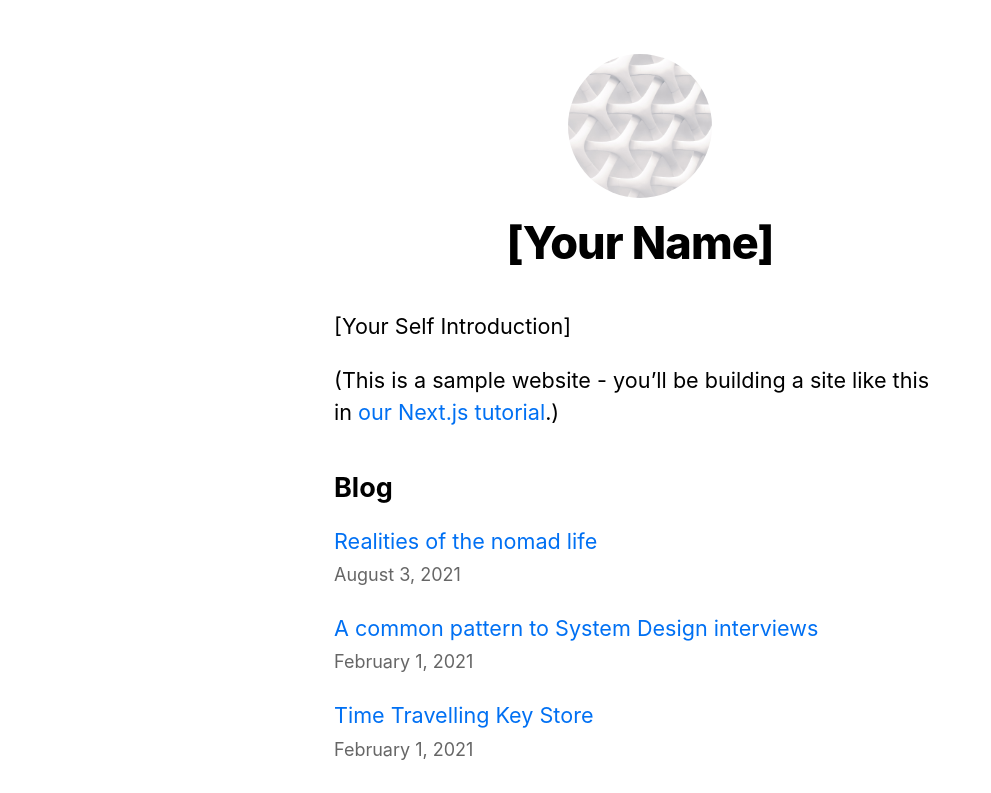
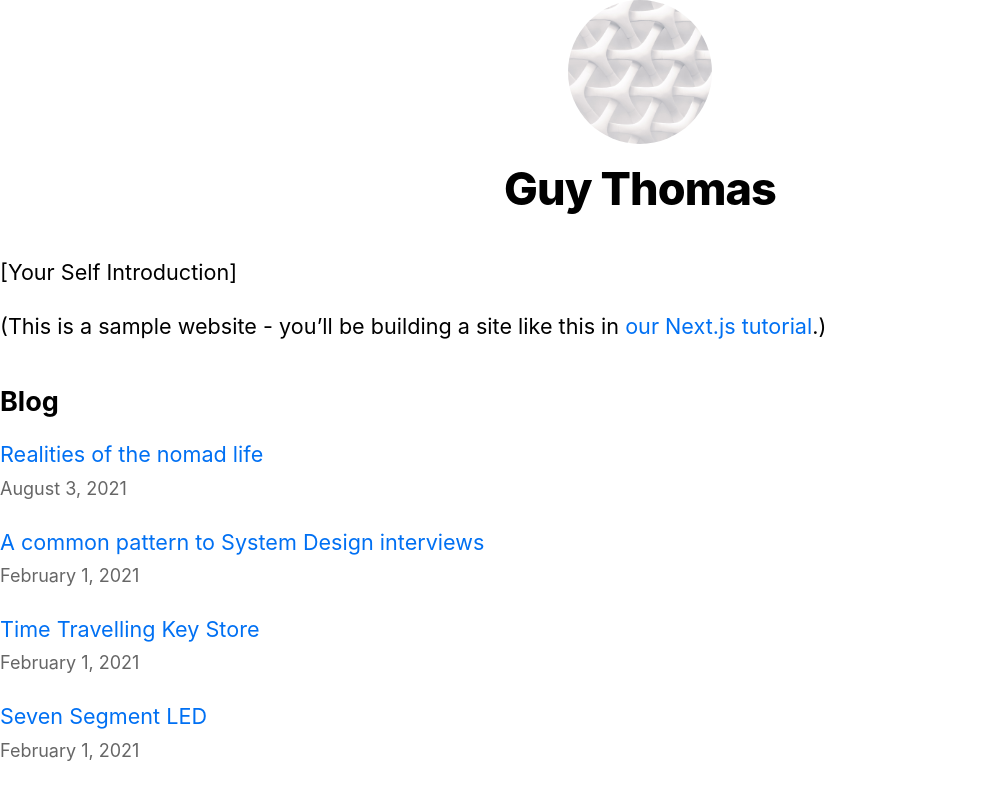
Before and after one commit to guyathomas/guythomas.me, a Next.js app: page / in a window 1280 px wide. Shown: the top 793 px of the page, without its empty margins (0-991 px from the left). Built offline with nearby package versions, Linux system fonts and the light colour scheme.

Commit message:
cleanup component props

```diff
--- a/src/components/layout.tsx
+++ b/src/components/layout.tsx
@@ -1,21 +1,19 @@
-import Head from 'next/head'
-import Image from 'next/image'
-import styles from './layout.module.css'
-import utilStyles from '../styles/utils.module.css'
-import Link from 'next/link'
+import Head from "next/head";
+import Image from "next/image";
+import styles from "./layout.module.css";
+import utilStyles from "../styles/utils.module.css";
+import Link from "next/link";
 
-const name = '[Your Name]'
-export const siteTitle = 'Next.js Sample Website'
+const name = "Guy Thomas";
+export const siteTitle = "Next.js Sample Website";
 
-export default function Layout({
-  children,
-  home
-}: {
-  children: React.ReactNode
-  home?: boolean
-}) {
-  return (
-    <div className={styles.container}>
+interface LayoutProps {
+  children: React.ReactNode;
+  home?: boolean;
+}
+
+const Layout: React.FC<LayoutProps> = ({ children, home }) => (
+  <div className="container max-w-prose">
     <Head>
       <link rel="icon" href="/favicon.ico" />
       <meta
@@ -75,5 +73,6 @@ export default function Layout({
       </div>
     )}
   </div>
-  )
-}
+);
+
+export default Layout;
--- a/src/pages/index.tsx
+++ b/src/pages/index.tsx
@@ -13,8 +13,7 @@ interface HomeProps {
     id: string;
   }[];
 }
-const Home: React.VFC<HomeProps> = ({ allPostsData }) => {
-  return (
+const Home: React.FC<HomeProps> = ({ allPostsData }) => (
   <Layout home>
     <Head>
       <title>{siteTitle}</title>
@@ -46,7 +45,6 @@ const Home: React.VFC<HomeProps> = ({ allPostsData }) => {
     </section>
   </Layout>
 );
-};
 
 export const getStaticProps: GetStaticProps = async () => ({
   props: {
```
Also changed, not shown: src/pages/blog/[...id].tsx (+7 -7 lines). Lines whose indentation alone changed are shown as unchanged.
